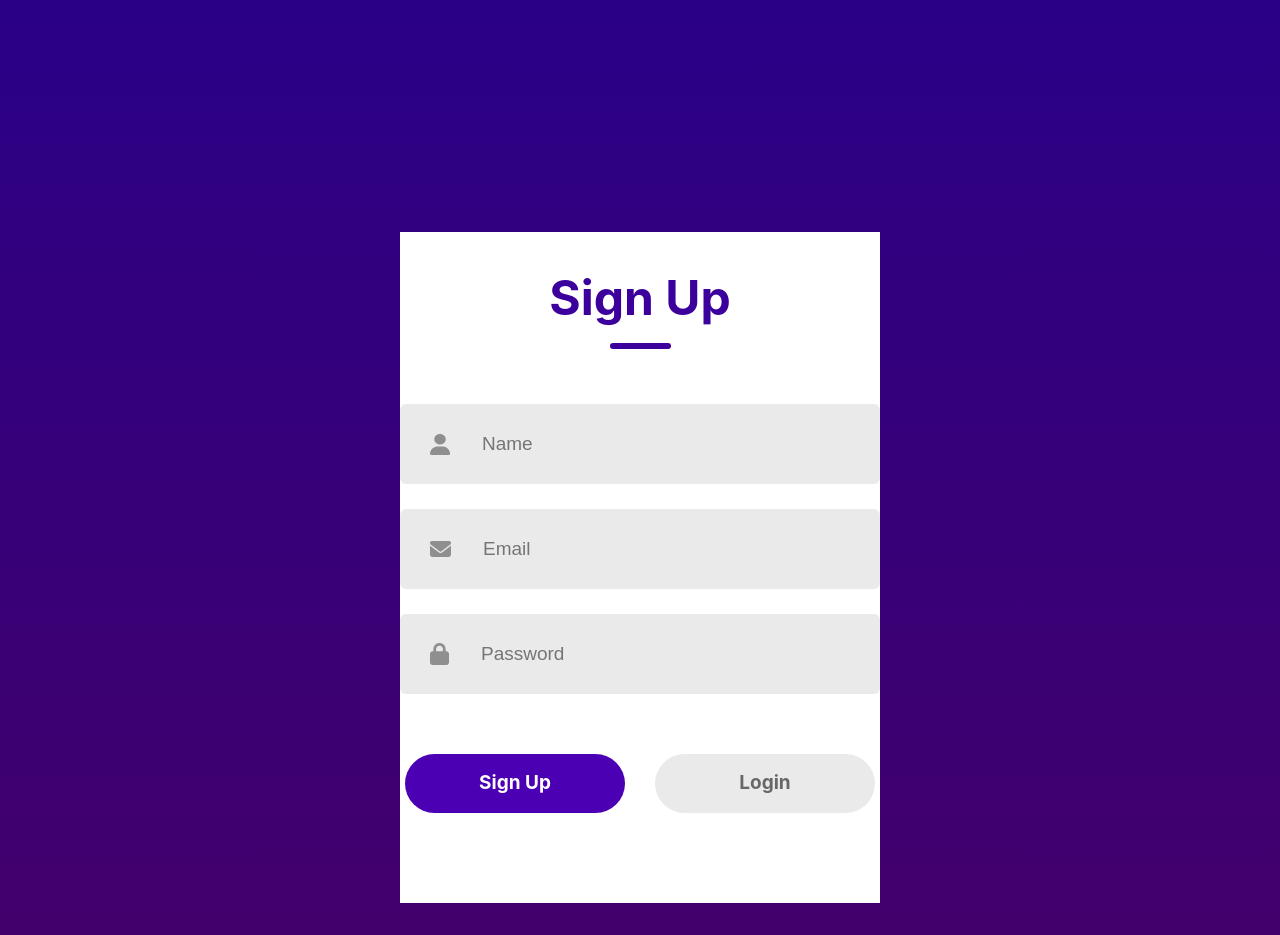
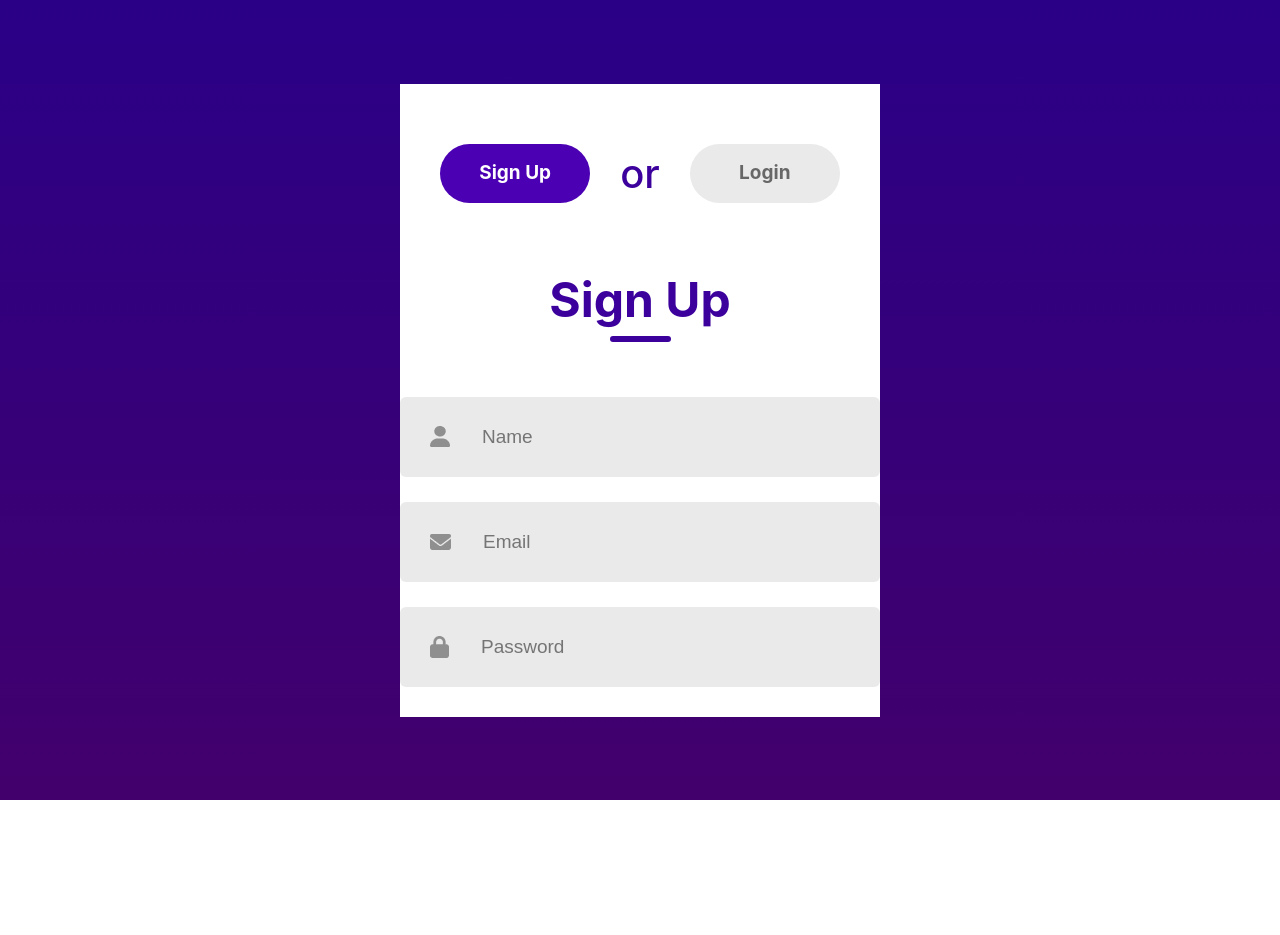
Before and after one commit to adamfenji/Team4SoftwareProject, a React (Vite) app: page / in a window 1280 px wide. After the commit the page ends 800 px from the top, so only its background shows below. Built offline with nearby package versions, Linux system fonts and the light colour scheme.

Commit message:
Moved Sign Up and Logins

```diff
--- a/src/Components/LoginSignup.css
+++ b/src/Components/LoginSignup.css
@@ -2,7 +2,7 @@
     display: flex;
     flex-direction: column;
     margin: auto;
-    margin-top: 200px;
+    margin-top: 0px;
     width: 6000x;
     background: #fff;
     padding-bottom: 30px
@@ -12,9 +12,9 @@
     display: flex;
     flex-direction: column;
     align-items: center;
-    gap: 9px;
+    gap: 0px;
     width: 100%;
-    margin-top: 30px;
+    margin-top: 0px;
 }
 
 .text{
@@ -83,7 +83,7 @@
     display: flex;
     justify-content: center;
     align-items: center;
-    width: 220px;
+    width: 150px;
     height: 59px;
     color: #fff;
     background: #4c00b4;
@@ -97,3 +97,9 @@
     background: #EAEAEA;
     color: #676767;
 }
+
+.or{
+    color: #3c009d;
+    font-size: 40px;
+    font-weight: 500;
+}
--- a/src/Components/LoginSignup.tsx
+++ b/src/Components/LoginSignup.tsx
@@ -10,10 +10,16 @@ const LoginSignup = () => {
 
   return (
     <div className = 'container'>
+      <div className = "submit-container">
+      <div className = {action==="Login"?"submit gray":"submit"} onClick={()=>{setAction("Sign Up")}}>Sign Up</div>
+      <div className = "or">or</div>
+      <div className = {action==="Sign Up"?"submit gray":"submit"} onClick={()=>{setAction("Login")}}>Login</div>
+        </div>
       <div className = 'header'>
         <div className = "text">{action}</div>
         <div className = "underline"></div>
       </div>
+
       <div className = "inputs">
         {action==="Login"?<div></div>:<div className="input">
         <img src={user_icon} alt=""/>
@@ -31,10 +37,7 @@ const LoginSignup = () => {
       </div>
       {action==="Sign Up"?<div></div>:<div className = "forgot-password">Forgot Password? <span>Click Here!</span></div>}
 
-      <div className = "submit-container">
-      <div className = {action==="Login"?"submit gray":"submit"} onClick={()=>{setAction("Sign Up")}}>Sign Up</div>
-      <div className = {action==="Sign Up"?"submit gray":"submit"} onClick={()=>{setAction("Login")}}>Login</div>
-        </div>
+
     </div>
   )
 };
```
